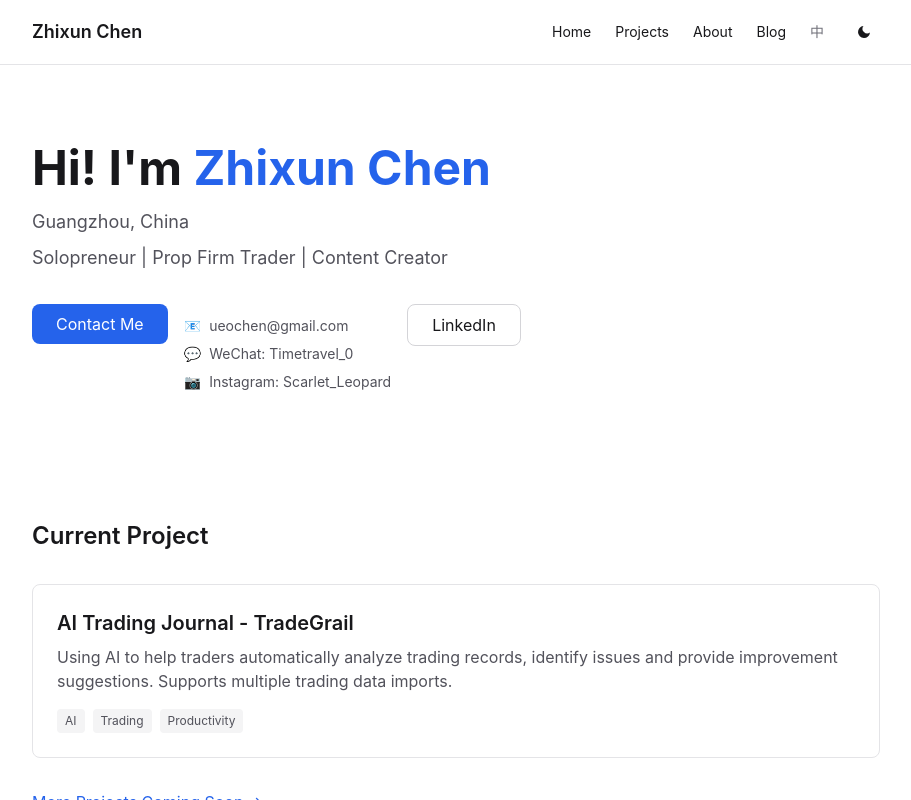
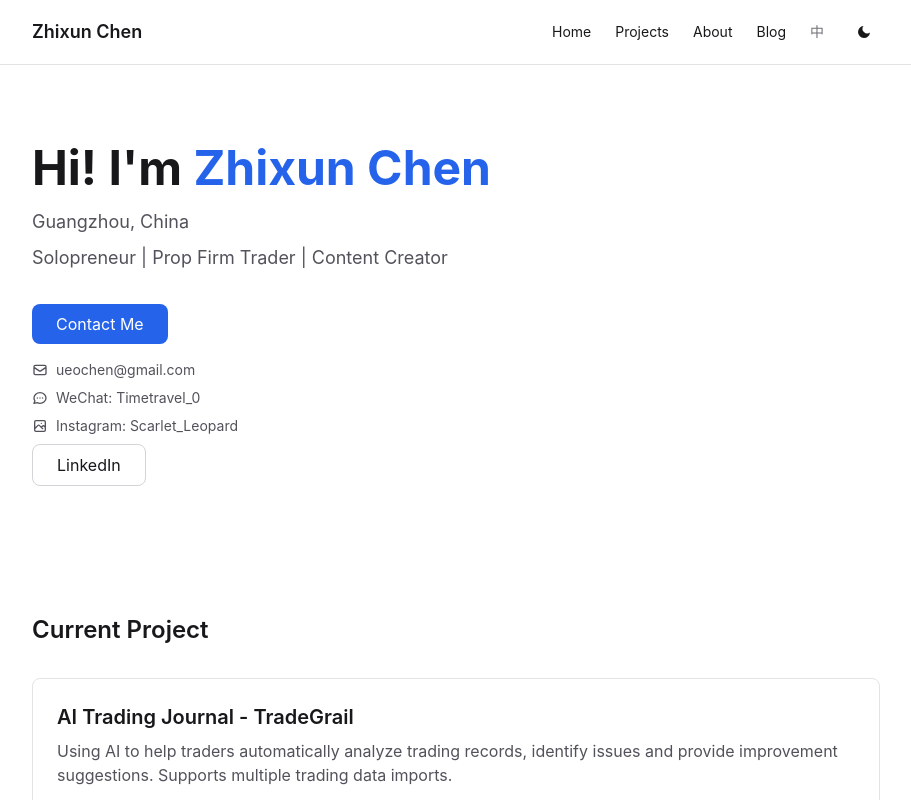
Before and after one commit to ueochen-commits/zhixun.io, a Next.js app: page / in a window 1280 px wide. Both pictures are taken after a click on the button "Contact Me". Shown: the top 800 px of the page, without its empty margins (184-1095 px from the left). Built offline with nearby package versions, Linux system fonts and the light colour scheme.

Commit message:
Fix contact panel: expand below button with SVG icons

```diff
--- a/app/page.tsx
+++ b/app/page.tsx
@@ -98,26 +98,26 @@ export default function Home() {
               'Solopreneur | Prop Firm Trader | Content Creator'
             )}
           </p>
-          <div className="flex gap-4 items-start">
+          <div className="flex flex-col items-start gap-2">
             <button
               onClick={() => setShowContact(!showContact)}
               className="inline-block px-6 py-2 bg-blue-600 hover:bg-blue-700 text-white rounded-lg transition-colors"
             >
               {language === 'zh' ? '联系我' : 'Contact Me'}
             </button>
-            {/* Contact Info Panel */}
-            <div className={`overflow-hidden transition-all duration-300 ease-in-out ${showContact ? 'max-h-40 opacity-100' : 'max-h-0 opacity-0'}`}>
-              <div className="pt-3 space-y-2">
+            {/* Contact Info Panel - expand below button */}
+            <div className={`overflow-hidden transition-all duration-300 ease-in-out ${showContact ? 'max-h-32 opacity-100' : 'max-h-0 opacity-0'}`}>
+              <div className="pt-2 space-y-2">
                 <a href="mailto:ueochen@gmail.com" className="flex items-center gap-2 text-sm text-zinc-600 dark:text-zinc-400 hover:text-blue-600">
-                  <span>📧</span>
+                  <svg className="w-4 h-4" fill="none" stroke="currentColor" viewBox="0 0 24 24"><path strokeLinecap="round" strokeLinejoin="round" strokeWidth={2} d="M3 8l7.89 5.26a2 2 0 002.22 0L21 8M5 19h14a2 2 0 002-2V7a2 2 0 00-2-2H5a2 2 0 00-2 2v10a2 2 0 002 2z" /></svg>
                   <span>ueochen@gmail.com</span>
                 </a>
                 <div className="flex items-center gap-2 text-sm text-zinc-600 dark:text-zinc-400">
-                  <span>💬</span>
+                  <svg className="w-4 h-4" fill="none" stroke="currentColor" viewBox="0 0 24 24"><path strokeLinecap="round" strokeLinejoin="round" strokeWidth={2} d="M8 12h.01M12 12h.01M16 12h.01M21 12c0 4.418-4.03 8-9 8a9.863 9.863 0 01-4.255-.949L3 20l1.395-3.72C3.512 15.042 3 13.574 3 12c0-4.418 4.03-8 9-8s9 3.582 9 8z" /></svg>
                   <span>WeChat: Timetravel_0</span>
                 </div>
                 <a href="https://instagram.com/scarlet_leopard" target="_blank" rel="noopener noreferrer" className="flex items-center gap-2 text-sm text-zinc-600 dark:text-zinc-400 hover:text-blue-600">
-                  <span>📷</span>
+                  <svg className="w-4 h-4" fill="none" stroke="currentColor" viewBox="0 0 24 24"><path strokeLinecap="round" strokeLinejoin="round" strokeWidth={2} d="M4 16l4.586-4.586a2 2 0 012.828 0L16 16m-2-2l1.586-1.586a2 2 0 012.828 0L20 14m-6-6h.01M6 20h12a2 2 0 002-2V6a2 2 0 00-2-2H6a2 2 0 00-2 2v12a2 2 0 002 2z" /></svg>
                   <span>Instagram: Scarlet_Leopard</span>
                 </a>
               </div>
```
